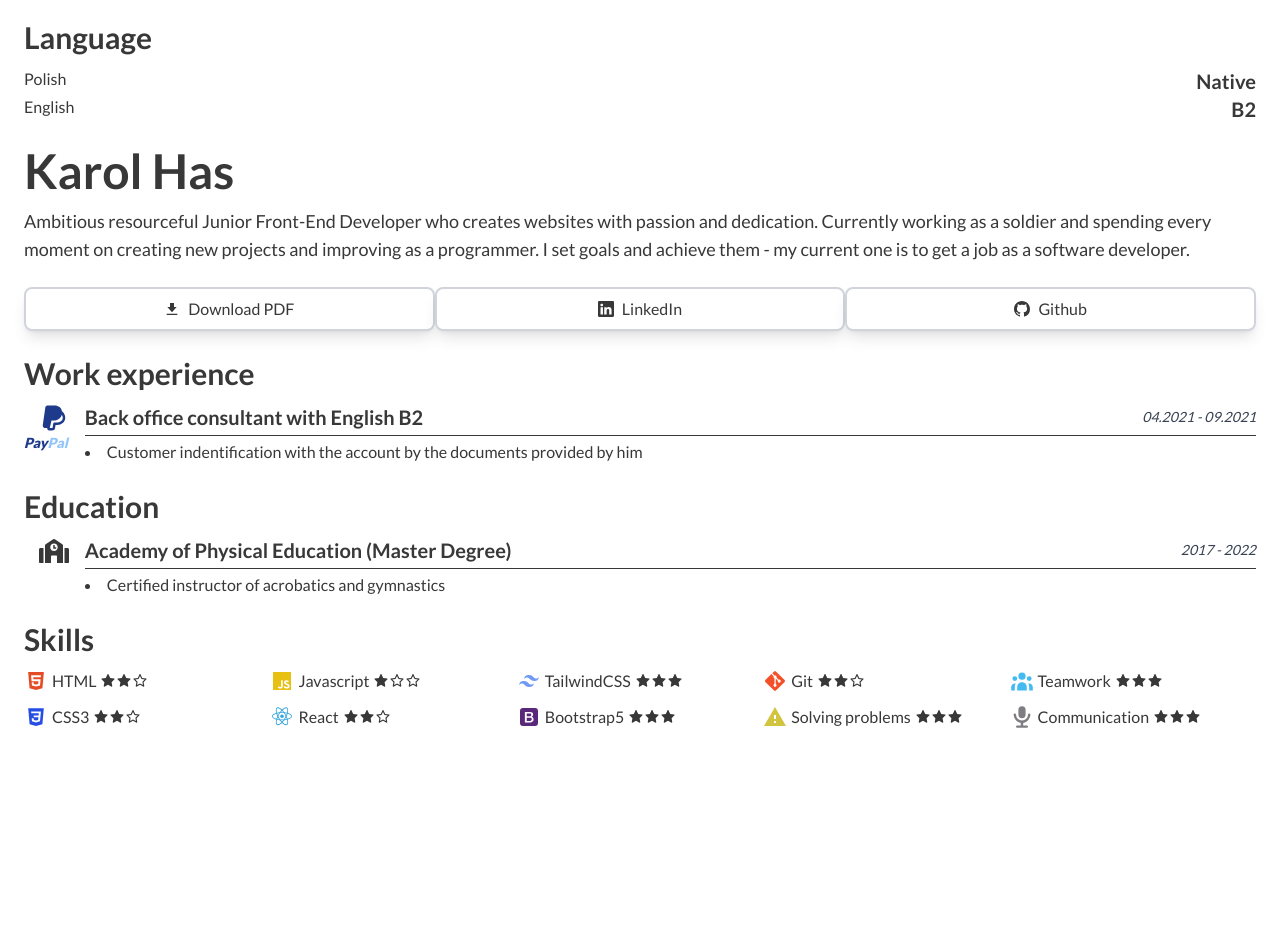
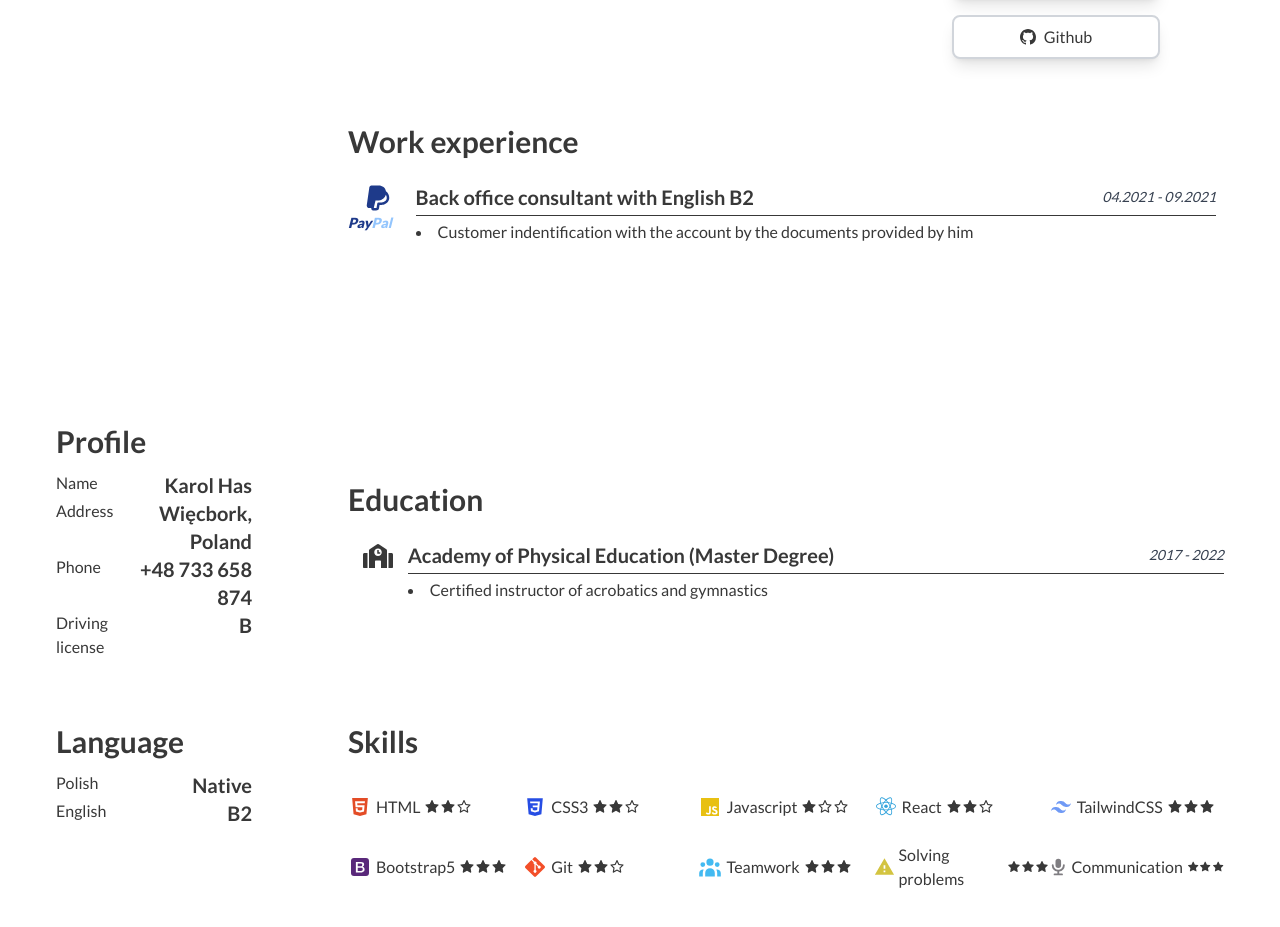
Before and after one commit to karolhas/CV, a React (Vite) app: page / in a window 1280 px wide. Shown: the part 501-1428 px from the top of the page. Before the commit the page ends 1254 px from the top, so only its background shows below. Built offline with nearby package versions, Linux system fonts and the light colour scheme.

Commit message:
Added responsive to mobile and desktop

```diff
--- a/src/App.tsx
+++ b/src/App.tsx
@@ -9,43 +9,33 @@ import Skills from "./components/Skills";
 
 function App() {
   return (
-    <div className="p-6">
-      <div className="mb-6">
+    <div className="lg:grid-rows-8 p-6 lg:grid lg:min-h-screen lg:grid-cols-12 lg:content-center lg:gap-16">
+      <div className="mb-8 lg:col-span-3 lg:col-start-1 lg:row-span-3 lg:row-start-1 lg:mb-0">
         <Photo />
       </div>
-      <div className="mb-6">
+      <div className="mb-8 lg:col-span-3 lg:col-start-1 lg:row-start-4 lg:mb-0 lg:px-8">
         <Profile />
       </div>
-      <div className="mb-6">
+      <div className="mb-8 lg:col-span-3 lg:col-start-1 lg:row-start-5 lg:mb-0 lg:px-8">
         <Language />
       </div>
-      <div className="mb-6">
+      <div className="mb-8 lg:col-span-5 lg:col-start-4 lg:row-span-2 lg:row-start-1 lg:mb-0 lg:flex lg:items-center">
         <About />
       </div>
-      <div className="mb-6">
+      <div className="mb-8 lg:col-span-4 lg:col-start-9 lg:row-span-2 lg:row-start-1 lg:mb-0 lg:flex lg:items-end lg:pr-8">
         <Buttons />
       </div>
-      <div className="mb-6">
+      <div className="mb-8 lg:col-span-9 lg:col-start-4 lg:row-start-3 lg:mb-0 lg:pr-8">
         <Experience />
       </div>
-      <div className="mb-6">
+      <div className="mb-8 lg:col-span-9 lg:col-start-4 lg:row-start-4 lg:mb-0 lg:flex lg:flex-col lg:justify-center lg:pr-8">
         <Education />
       </div>
-      <div className="">
+      <div className="lg:col-span-9 lg:row-start-5 lg:pr-8">
         <Skills />
       </div>
     </div>
   );
 }
 
-// LG SCREEN: grid-rows-8 grid min-h-screen grid-cols-12 content-center gap-8 p-6
-// LG PHOTO: col-span-3 col-start-1 row-span-3 row-start-1
-// LG PROFILE: col-span-3 col-start-1 row-start-4 px-3
-// LG LANGUAGE: col-span-3 col-start-1 row-start-5 px-3
-// LG ABOUT: col-span-5 col-start-4 row-span-2 row-start-1 flex items-center
-// LG BUTTONS: col-span-4 col-start-9 row-span-2 row-start-1 flex items-end
-// LG EXPERIENCE: col-span-9 col-start-4 row-start-3
-// LG EDUCATION: col-span-9 col-start-4 row-start-4 flex flex-col justify-center
-// LG SKILLS:
-
 export default App;
--- a/src/components/About.tsx
+++ b/src/components/About.tsx
@@ -3,12 +3,12 @@ function About() {
     <>
       <div className="flex w-full flex-col">
         <div>
-          <h1 className="mb-3 text-center text-5xl font-bold lg:text-left">
+          <h1 className="mb-6 text-center text-5xl font-bold lg:text-left">
             Karol Has
           </h1>
         </div>
         <div>
-          <p className="text-lg">
+          <p className="text-lg text-justify">
             Ambitious resourceful Junior Front-End Developer who creates
             websites with passion and dedication. Currently working as a soldier
             and spending every moment on creating new projects and improving as
--- a/src/components/Buttons.tsx
+++ b/src/components/Buttons.tsx
@@ -5,17 +5,17 @@ import PDF from "../assets/CV_Karol_Has.pdf";
 
 function Buttons() {
   return (
-    <div className="mx-auto w-52 lg:grid lg:w-full lg:grid-cols-3">
+    <div className="mx-auto w-52 2xl:grid 2xl:w-full 2xl:grid-cols-3">
       <div className="cols-span-1">
         <ButtonsCard
           hrefLink={PDF}
           svgName={<BiSolidDownload />}
           caption={"Download PDF"}
-          btnStyle="flex cursor-pointer items-center justify-center rounded-lg border-2 border-gray-300 bg-white p-2 shadow-lg duration-300 hover:bg-teal-600 hover:text-white"
+          btnStyle="flex cursor-pointer items-center justify-center rounded-lg border-2 border-gray-300 bg-white p-2 shadow-lg duration-300 hover:bg-teal-600 hover:text-white "
           // download?
         />
       </div>
-      <div className="cols-span-1">
+      <div className="cols-span-1 my-4 2xl:my-0 2xl:mx-2">
         <ButtonsCard
           hrefLink={"https://www.linkedin.com/in/karolhas"}
           svgName={<BsLinkedin />}
--- a/src/components/Education.tsx
+++ b/src/components/Education.tsx
@@ -5,7 +5,7 @@ function Education() {
   return (
     <>
       <div className="col-span-12">
-        <h2 className="mb-3 text-3xl font-semibold">Education</h2>
+        <h2 className="mb-6 text-3xl font-semibold">Education</h2>
       </div>
       <EducationCard
         svgName={<FaSchool className="mx-auto text-3xl" />}
--- a/src/components/Experience.tsx
+++ b/src/components/Experience.tsx
@@ -5,7 +5,7 @@ function Experience() {
   return (
     <>
       <div className="col-span-12">
-        <h2 className="mb-3 text-3xl font-semibold">Work experience</h2>
+        <h2 className="mb-6 text-3xl font-semibold">Work experience</h2>
       </div>
       <ExperienceCard
         svgName={
--- a/src/components/Skills.tsx
+++ b/src/components/Skills.tsx
@@ -14,11 +14,16 @@ import { MdReportProblem } from "react-icons/md";
 function Skills() {
   return (
     <div className="flex w-full flex-col">
-      <h2 className="mb-3 text-3xl font-semibold">Skills</h2>
-      <div className="grid grid-cols-5 grid-rows-2 items-center gap-y-3">
+      <h2 className="mb-6 text-3xl font-semibold">Skills</h2>
+      <div className="grid grid-cols-1 grid-rows-10 items-center gap-y-3 text-lg lg:text-base lg:grid-cols-5 lg:grid-rows-2">
         <SkillCard
           svgName={<BiLogoHtml5 className="text-2xl text-[#e34c26]" />}
           skill={"HTML"}
+          stars={2}
+        />
+        <SkillCard
+          svgName={<BiLogoCss3 className="text-2xl text-[#264de4]" />}
+          skill={"CSS3"}
           stars={2}
         />
         <SkillCard
@@ -27,8 +32,18 @@ function Skills() {
           stars={1}
         />
         <SkillCard
+          svgName={<BiLogoReact className="text-2xl text-[#34a4dc]" />}
+          skill={"React"}
+          stars={2}
+        />
+        <SkillCard
           svgName={<BiLogoTailwindCss className="text-2xl text-[#709af5]" />}
           skill={"TailwindCSS"}
+          stars={3}
+        />
+        <SkillCard
+          svgName={<BiLogoBootstrap className="text-2xl text-[#59287a]" />}
+          skill={"Bootstrap5"}
           stars={3}
         />
         <SkillCard
@@ -41,21 +56,9 @@ function Skills() {
           skill={"Teamwork"}
           stars={3}
         />
-        <SkillCard
-          svgName={<BiLogoCss3 className="text-2xl text-[#264de4]" />}
-          skill={"CSS3"}
-          stars={2}
-        />
-        <SkillCard
-          svgName={<BiLogoReact className="text-2xl text-[#34a4dc]" />}
-          skill={"React"}
-          stars={2}
-        />
-        <SkillCard
-          svgName={<BiLogoBootstrap className="text-2xl text-[#59287a]" />}
-          skill={"Bootstrap5"}
-          stars={3}
-        />
+
+
+
         <SkillCard
           svgName={<MdReportProblem className="text-2xl text-[#d3c440]" />}
           skill={"Solving problems"}
@@ -72,3 +75,5 @@ function Skills() {
 }
 
 export default Skills;
+
+// LG: grid grid-cols-5 grid-rows-2 items-center gap-y-3
--- a/src/components/common/Education/index.tsx
+++ b/src/components/common/Education/index.tsx
@@ -15,12 +15,14 @@ export const EducationCard = ({
   description,
 }: React.PropsWithChildren<EducationProps>) => {
   return (
-    <div className="col-span-12 flex flex-row">
+    <div className="flex flex-row">
       <div className="w-16">{svgName}</div>
       <div className="w-full">
-        <div className="col-span-11 grid w-full grid-cols-2 justify-between">
-          <div className="col-span-1 text-xl font-semibold">{caption}</div>
-          <div className="col-span-1 flex items-center justify-end text-sm font-normal italic text-gray-700">
+        <div className="md:grid md:w-full md:grid-cols-3 md:justify-between">
+          <div className="text-lg font-semibold md:col-span-2 lg:text-xl">
+            {caption}
+          </div>
+          <div className="my-1 flex items-center text-sm font-normal italic text-gray-700 md:col-span-1 md:my-0 md:justify-end">
             {date}
           </div>
         </div>
--- a/src/components/common/Experience/index.tsx
+++ b/src/components/common/Experience/index.tsx
@@ -22,10 +22,10 @@ export const ExperienceCard = ({
           <span className="text-blue-300">Pal</span>
         </p>
       </div>
-      <div className="w-full">
-        <div className="col-span-11 grid w-full grid-cols-2 justify-between">
-          <div className="col-span-1 text-xl font-semibold">{caption}</div>
-          <div className="col-span-1 flex items-center justify-end text-sm font-normal italic text-gray-700">
+      <div className="w-full px-2">
+        <div className="md:grid md:w-full md:grid-cols-2 md:justify-between lg:col-span-11">
+          <div className="text-lg lg:text-xl font-semibold lg:col-span-1">{caption}</div>
+          <div className="my-1 flex items-center text-sm italic text-gray-700 md:my-0 md:justify-end lg:col-span-1">
             {date}
           </div>
         </div>
@@ -39,3 +39,6 @@ export const ExperienceCard = ({
     </div>
   );
 };
+
+// LG div that contains {caption}, {date}: col-span-11 grid w-full grid-cols-2 justify-between
+// LG date: col-span-1 flex items-center justify-end text-sm font-normal italic text-gray-700
```
